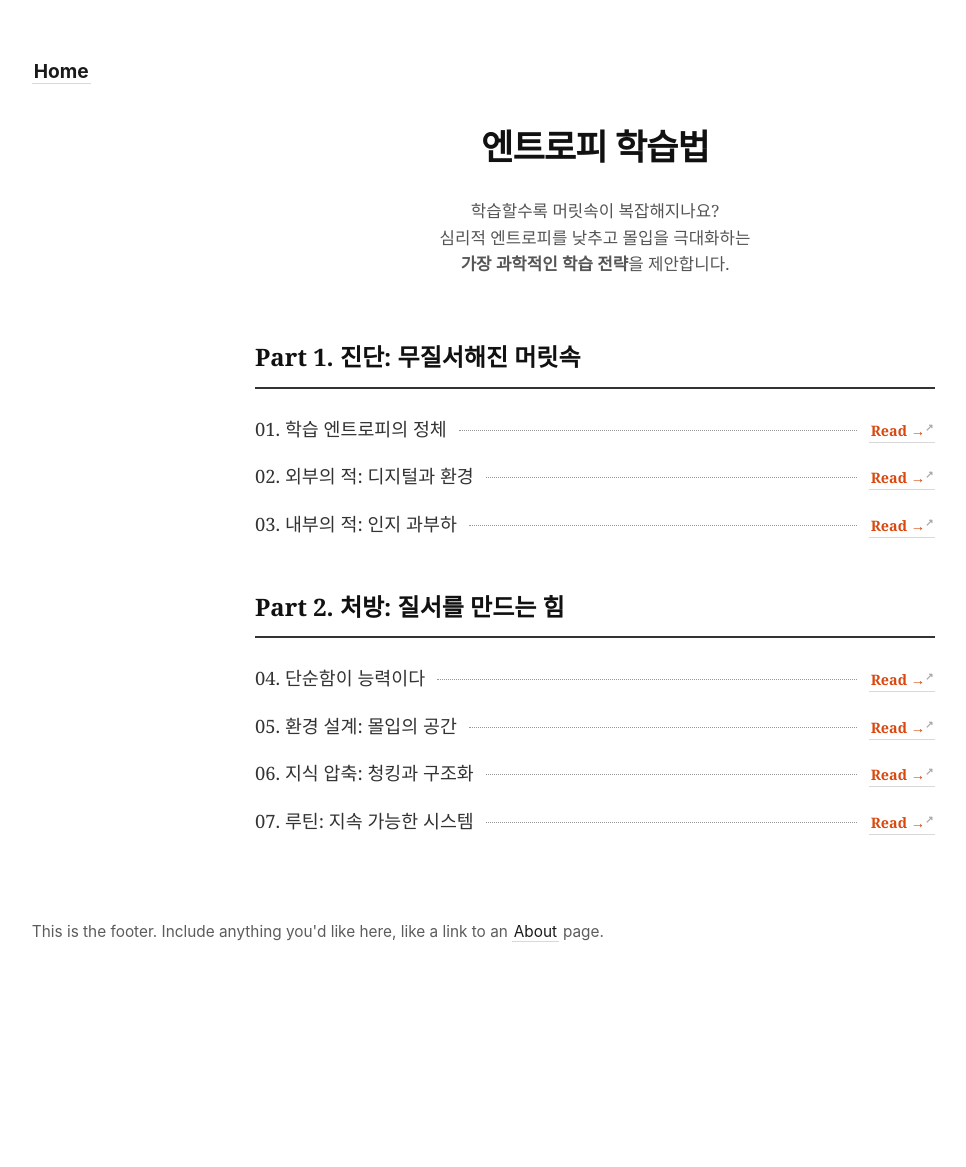
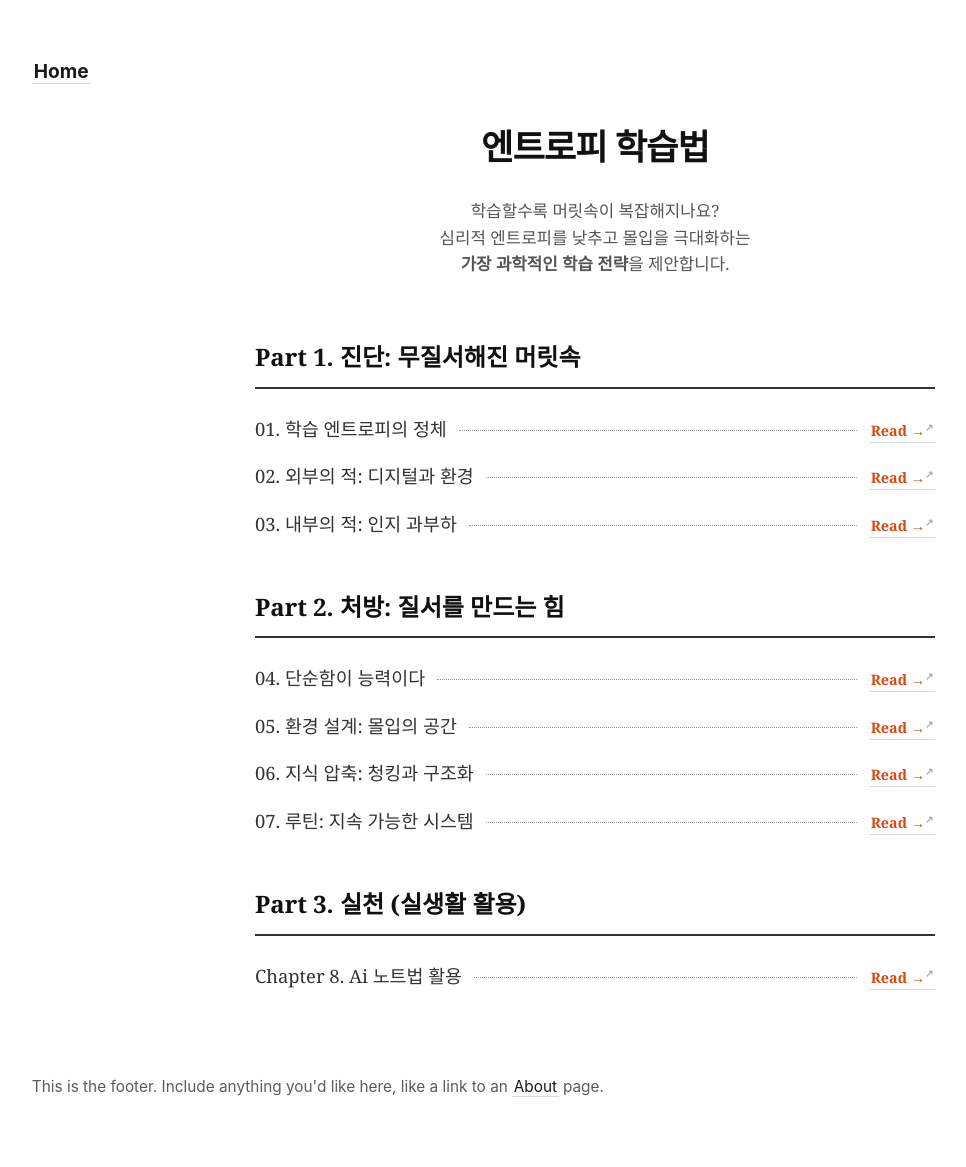
Before and after one commit to somath-edu/somath-edu.github.io, a Jekyll site: the page built from library/entropy.md, in a window 1280 px wide. Shown: the whole page, without its empty margins (45-1011 px from the left). Built offline with Jekyll 4.4.1, drawn with Linux system fonts in a browser that asks for light colours; before the commit the page ends 1012 px from its top, so only the background shows below that.

Commit message:
Update entropy.md

```diff
--- a/library/entropy.md
+++ b/library/entropy.md
@@ -153,4 +153,12 @@ permalink: /entropy.html
     <a href="/entropy-ch7.html" class="read-btn">Read →</a>
   </div>
 
+  <div class="part-title">Part 3. 실천 (실생활 활용)</div>
+
+  <div class="chapter-row">
+    <span class="chapter-title">Chapter 8. Ai 노트법 활용</span>
+    <span class="dots"></span>
+    <a href="/entropy-ch4.html" class="read-btn">Read →</a>
+  </div>
+
 </div>
```
